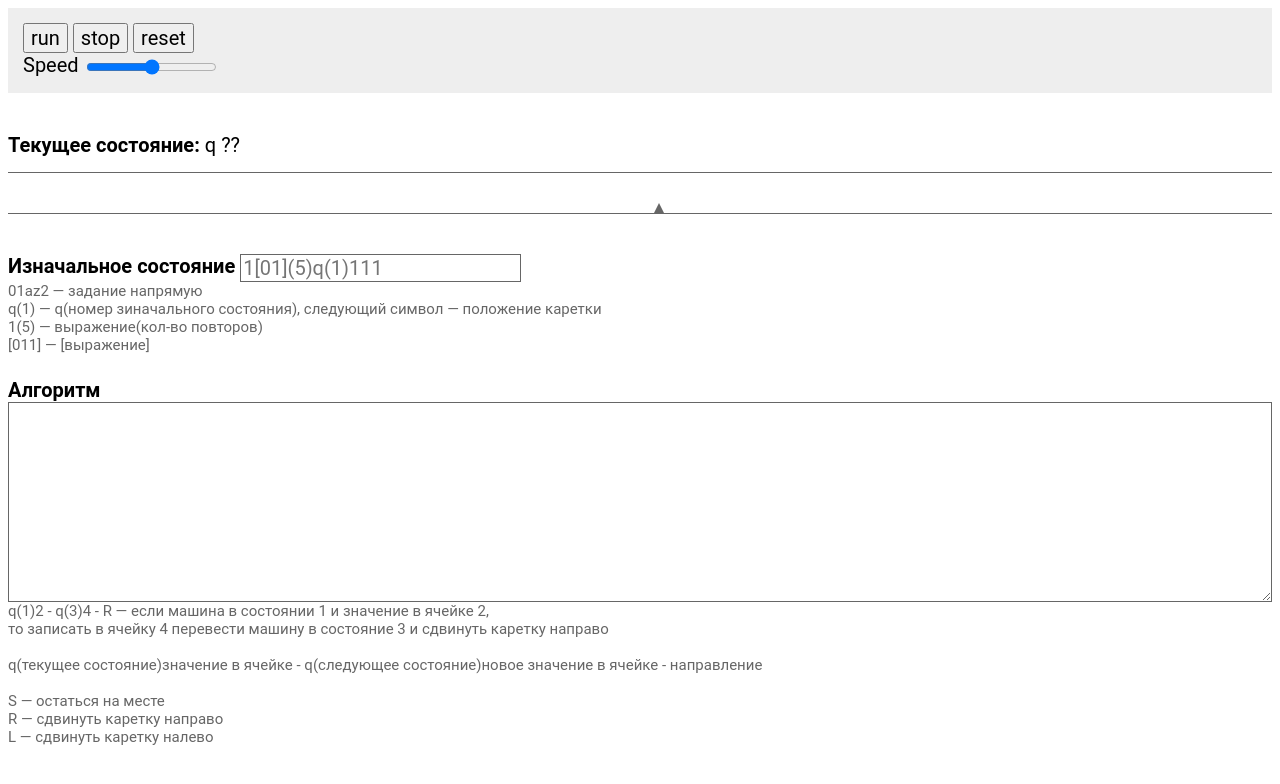
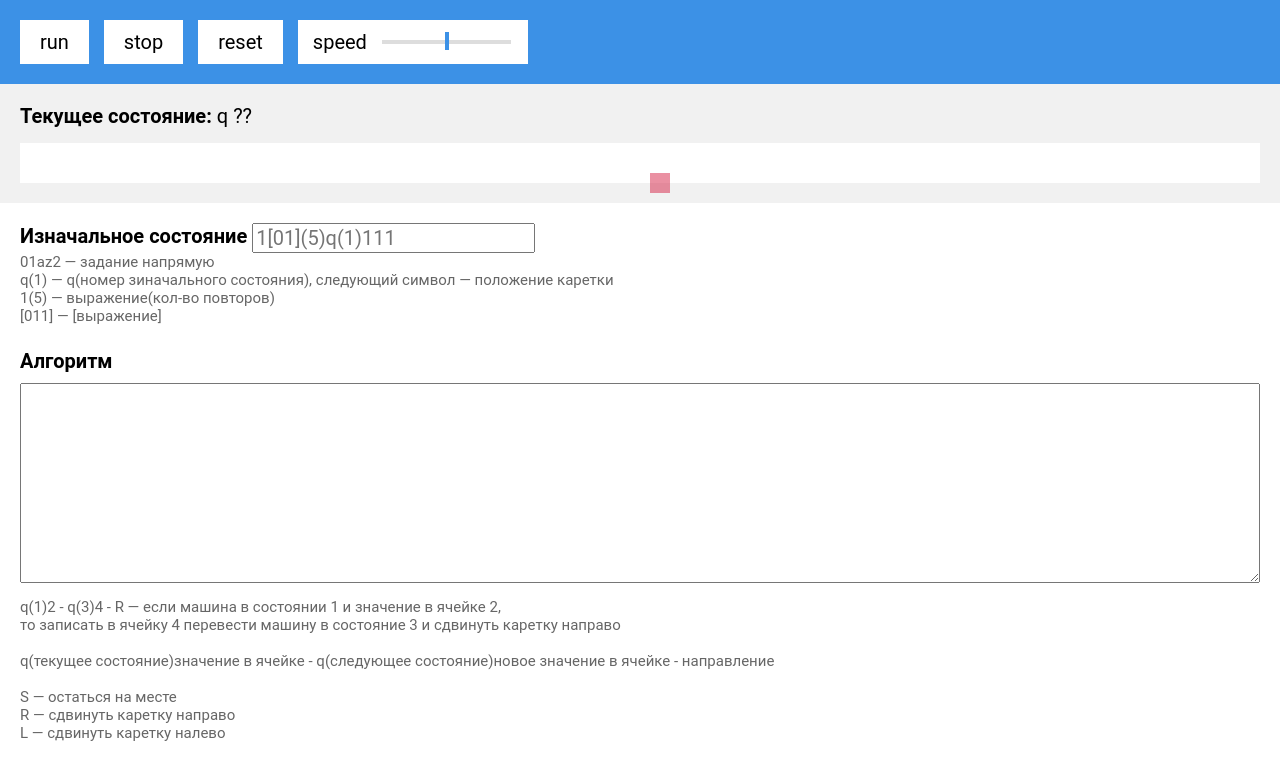
Before and after one commit to VsevolodTrofimov/turing-machine, a plain HTML site: page ui.html in a window 1280 px wide. Drawn offline with Linux system fonts and the light colour scheme.

Commit message:
0.1.2
Made it a litle less ugly

```diff
--- /dev/null
+++ b/controls.css
@@ -0,0 +1,30 @@
+/* controls */
+.controls {
+  display: flex;
+  flex-direction: column;
+  align-items: flex-start;
+
+  padding: var(--space-m);
+  background: var(--color-accent);
+}
+
+.controls__main {
+  display: flex;
+  flex-direction: row;
+}
+
+.controls__main > * + * {
+  margin-left: var(--space-s);
+}
+
+.controls__display {
+  background: var(--color-white);
+  display: flex;
+  padding: 0 var(--space-s);
+  flex-direction: row;
+  align-items: center;
+}
+
+.controls__speed {
+  margin-left: var(--space-s);
+}
--- /dev/null
+++ b/editor.css
@@ -0,0 +1,15 @@
+/* editor */
+.editor {
+  padding: var(--space-m);
+}
+
+.editor__config {
+  width: 100%;
+  min-height: calc(var(--space-l) * 5);
+
+  margin-top: var(--space-xs);
+}
+
+.editor__config-tooltip {
+  margin-top: var(--space-s);
+}
--- /dev/null
+++ b/input.css
@@ -0,0 +1,33 @@
+input {
+  vertical-align: middle;
+}
+
+input[type=range] {
+  -webkit-appearance: none;
+}
+
+input[type=range]:focus {
+  outline: none;
+}
+
+input[type=range]::-webkit-slider-runnable-track {
+  width: 100%;
+  height: 4px;
+  cursor: pointer;
+  background: #ddd;
+  border: 0;
+  outline: 0;
+}
+
+input[type=range]::-webkit-slider-thumb {
+  -webkit-appearance: none;
+  height: 18px;
+  width: 4px;
+  background: var(--color-accent);
+  margin-top: -8px;
+  transition: 0.15s ease;
+}
+
+input[type=range]:active::-webkit-slider-thumb {
+  transform: scale(1.5);
+}
--- /dev/null
+++ b/state.css
@@ -0,0 +1,60 @@
+/* tape */
+.state {
+  --tape-cell-size: var(--space-l);
+  --head-size: 10px;
+
+  padding: var(--space-m);
+  background: var(--color-grey);
+}
+
+.state__tape-wrap {
+  display: flex;
+  flex-direction: column;
+  align-items: center;
+
+  margin-top: var(--space-s);
+  background: var(--color-white);
+}
+
+.state__tape {
+  position: relative;
+
+  display: flex;
+  flex-direction: row;
+
+  height: var(--tape-cell-size);
+}
+
+.state__tape__cell {
+  width: var(--tape-cell-size);
+  height: var(--tape-cell-size);
+
+  line-height: var(--tape-cell-size);
+  text-align: center;
+  vertical-align: middle;
+
+  box-sizing: border-box;
+}
+
+.state__tape__cell--active {
+  color: var(--color-accent);
+  font-weight: bold;
+}
+
+.state__head {
+  position: absolute;
+  bottom: var(--head-size);
+  left: var(--head-size);
+
+  background: var(--color-accent);
+  opacity: 0.5;
+
+  height: calc(var(--tape-cell-size) - var(--head-size)* 2);
+  width: calc(var(--tape-cell-size) - var(--head-size) * 2);
+  transition: 0.15s ease;
+}
+
+.state__head--inactive {
+  bottom: calc(-1 * var(--head-size));
+  background: var(--color-error);
+}
--- a/styles.css
+++ b/styles.css
@@ -1,21 +1,24 @@
 /* vars */
 :root {
+  --space-xxs: 5px;
   --space-xs: 10px;
   --space-s: 15px;
   --space-m: 20px;
   --space-l: 40px;
 
-  --color-grey: #eee;
-  --color-grey-dark: #666;
+  --color-white: #ffffff;
+  --color-grey: #f1f1f1;
+  --color-grey-dark: #666666;
 
-  --color-accent: blue;
+  --color-accent: #3C91E6;
+  --color-error: #D62246;
 
   --border-m:  1px solid var(--color-grey-dark);
 }
 
-/* general */
-body > * + * {
-  margin-top: var(--space-l);
+body, html {
+  margin: 0;
+  padding: 0;
 }
 
 body, input, button, textarea {
@@ -23,86 +26,15 @@ body, input, button, textarea {
   font-family: 'Roboto', Arial, sans-serif;
 }
 
-input, textarea {
-  border: var(--border-m);
+/* button */
+.btn {
+  border: 0;
+  background: var(--color-white);
+  padding: var(--space-xs) var(--space-m);
 }
 
-input {
-  vertical-align: middle;
-}
-
-/* controls */
-.controls {
-  padding: var(--space-s);
+.btn:hover {
   background: var(--color-grey);
-}
-
-
-/* tape */
-.state {
-  --tape-cell-size: var(--space-l);
-  --head-size: var(--space-xs);
-}
-
-.state__tape-wrap {
-  display: flex;
-  flex-direction: column;
-  align-items: center;
-
-  margin-top: var(--space-s);
-
-  border-top: var(--border-m);
-  border-bottom: var(--border-m);
-}
-
-.state__tape {
-  position: relative;
-
-  display: flex;
-  flex-direction: row;
-
-  height: var(--tape-cell-size);
-}
-
-.state__tape__cell {
-  width: var(--tape-cell-size);
-  height: var(--tape-cell-size);
-
-  border-left: var(--border-m);
-
-  line-height: var(--tape-cell-size);
-  text-align: center;
-  vertical-align: middle;
-
-  box-sizing: border-box;
-}
-
-.state__tape__cell:last-child {
-  border-right: var(--border-m);
-}
-
-.state__tape__cell--active {
-  color: var(--color-accent);
-  font-weight: bold;
-}
-
-.state__head {
-  position: absolute;
-  bottom: 0;
-  left: calc(var(--tape-cell-size)/2 - var(--head-size)/1.7);
-
-  height: 0px;
-  width: 0px;
-
-  border-bottom: var(--head-size) solid var(--color-grey-dark);
-  border-left:  calc(var(--head-size)/1.7) solid transparent;
-  border-right: calc(var(--head-size)/1.7) solid transparent;
-}
-
-/* editor */
-.editor__config {
-  width: 100%;
-  min-height: calc(var(--space-l) * 5);
 }
 
 /* tooltip */
--- a/ui.html
+++ b/ui.html
@@ -1,23 +1,28 @@
 <html>
   <head>
     <link rel='stylesheet' href='styles.css'>
+    <link rel='stylesheet' href='controls.css'>
+    <link rel='stylesheet' href='state.css'>
+    <link rel='stylesheet' href='editor.css'>
+    <link rel='stylesheet' href='input.css'>
     <meta charset='utf-8'>
     <meta name='viewport' content='width=device-width, initial-scale=1'>
   </head>
   <body>
     <div class='controls'>
       <div class='controls__main'>
-        <button class='controls__run'>   run   </button>
-        <button class='controls__stop'>  stop  </button>
+        <button class='btn controls__run'>   run   </button>
+        <button class='btn controls__stop'>  stop  </button>
 
-        <!-- <button class='controls__back'>  <     </button> -->
-        <!-- <button class='controls__next'>  >     </button> -->
+        <!-- <button class='btn controls__back'>  <     </button> -->
+        <!-- <button class='btn controls__next'>  >     </button> -->
 
-        <button class='controls__reset'> reset </button>
-      </div>
-      <div class='controls__speed'>
-        <label> Speed </label>
-        <input type='range' class='controls__speed' min='1' max='100'>
+        <button class='btn controls__reset'> reset </button>
+        <div class='controls__display'>
+          <label> speed </label>
+          <input type='range' class='input--range controls__speed'
+                 min='1' max='100'>
+        </div>
       </div>
     </div>
 
@@ -30,11 +35,11 @@
 
       <div class='state__tape-wrap'>
         <div class='state__tape'>
-          <div class='state__head'></div>
+          <div class='state__head state__head--inactive'></div>
         </div>
       </div>
     </div>
-
+<!-- q(1)0-q(1)1 -->
 
     <div class='editor'>
       <strong> Изначальное состояние </strong>
@@ -51,7 +56,7 @@
 
       <strong> Алгоритм </strong> <br>
       <textarea class='editor__config'></textarea>
-      <div class='tooltip'>
+      <div class='tooltip editor__config-tooltip'>
         q(1)2 - q(3)4 - R &mdash; если машина в состоянии 1 и значение в ячейке 2, <br>
         то записать в ячейку 4 перевести машину в состояние 3 и сдвинуть каретку направо
 
--- a/ui.js
+++ b/ui.js
@@ -23,7 +23,7 @@ const ui = ( function() {
   // flags
   let forceStop = false
   let keep = false
-  let currentSpeed = 20
+  let currentSpeed = 30
   let machine = new TuringMachine()
 
   const displayState = state => {
@@ -44,11 +44,13 @@ const ui = ( function() {
   }
 
   const run = () => {
+    $.state.head.classList.add('state__head--inactive');
+
     if(!forceStop && keep) {
+      $.state.head.classList.remove('state__head--inactive');
       keep = machine.tick()
       setTimeout(run, LONG_TICK / currentSpeed)
     }
-
   }
 
   const reset = () => {
@@ -71,9 +73,13 @@ const ui = ( function() {
   $.controls.run.addEventListener('click', e => {
     if( ! forceStop && ! keep) reset()
 
+    if( forceStop || ! keep) {
+      setTimeout(run, LONG_TICK / currentSpeed)
+      $.state.head.classList.remove('state__head--inactive');
+    }
+
     forceStop = false
     keep = true
-    run()
   })
 
   $.controls.reset.addEventListener('click', reset)
```
